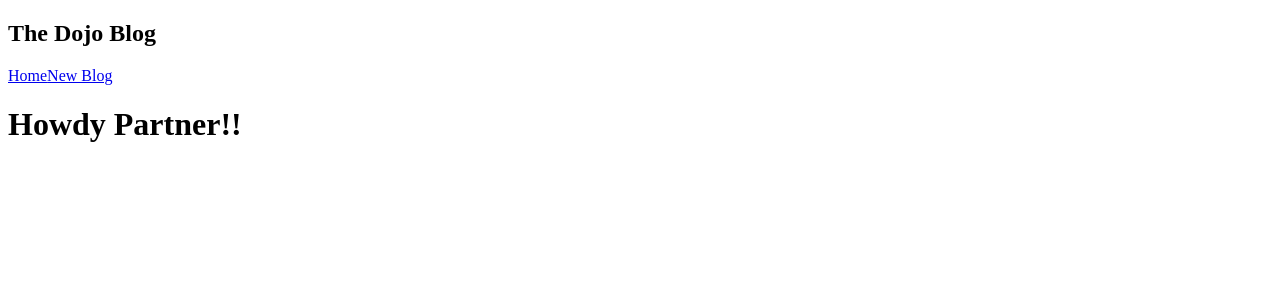
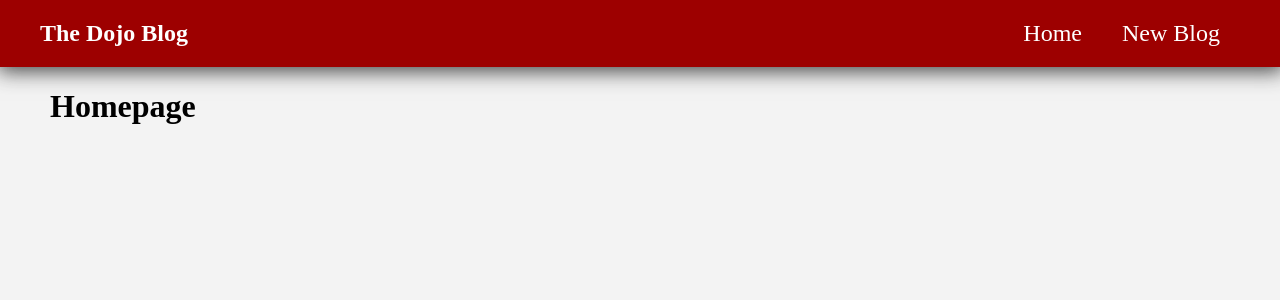
Before and after one commit to Tundoor/The-Dojo-Blog, a React (Vite) app: page / in a window 1280 px wide. Shown: the top 300 px of the page. Built offline with nearby package versions, Linux system fonts and the light colour scheme.

Commit message:
Creaayed NavBar and added styling

```diff
--- /dev/null
+++ b/components/home.jsx
@@ -0,0 +1,9 @@
+function Home () {
+  return (
+    <div className="home">
+        <h1>Homepage</h1>
+    </div>
+  )
+}
+
+export default Home;
--- a/components/navBar.jsx
+++ b/components/navBar.jsx
@@ -2,7 +2,7 @@ function NavBar () {
 
     return (
       <nav className="navbar">
-        <h1>The Dojo Blog</h1>
+        <h1 className="blogName">The Dojo Blog</h1>
         <div className="links">
             <a href="/">Home</a>
             <a href="/create">New Blog</a>
--- a/src/App.jsx
+++ b/src/App.jsx
@@ -1,4 +1,5 @@
 import NavBar from "../components/navBar";
+import Home from "../components/home"
 
 
 function App () {
@@ -6,7 +7,7 @@ function App () {
     <div className="App">
       <NavBar />
       <div className="content">
-         <h1>Howdy Partner!!</h1>
+      <Home />
       </div>
       </div>
 )
--- a/src/index.css
+++ b/src/index.css
@@ -0,0 +1,39 @@
+body {
+    background-color: rgb(243, 243, 243);
+    padding: 0;
+    margin: 0;
+}
+
+.navbar {
+  background-color: rgb(157, 0, 0);
+  height: 10%;
+  display: flex;
+  margin: 0;
+  box-shadow: 1px 1px 20px 3px rgba(39, 39, 39, 0.878);
+}
+
+.blogName {
+    margin-left: 40px;
+    color: white;
+    font-size: 1.5rem;
+}
+
+.links {
+    margin: auto 40px auto auto;
+}
+
+.links a {
+    text-decoration: none;
+    padding: 20px;
+    font-size: 1.5rem;
+    color: white;
+}
+
+.links a:hover {
+    color: rgb(0, 0, 0);
+}
+
+.content {
+    margin-left: 50px;
+    margin-right: 50px;
+}
```
